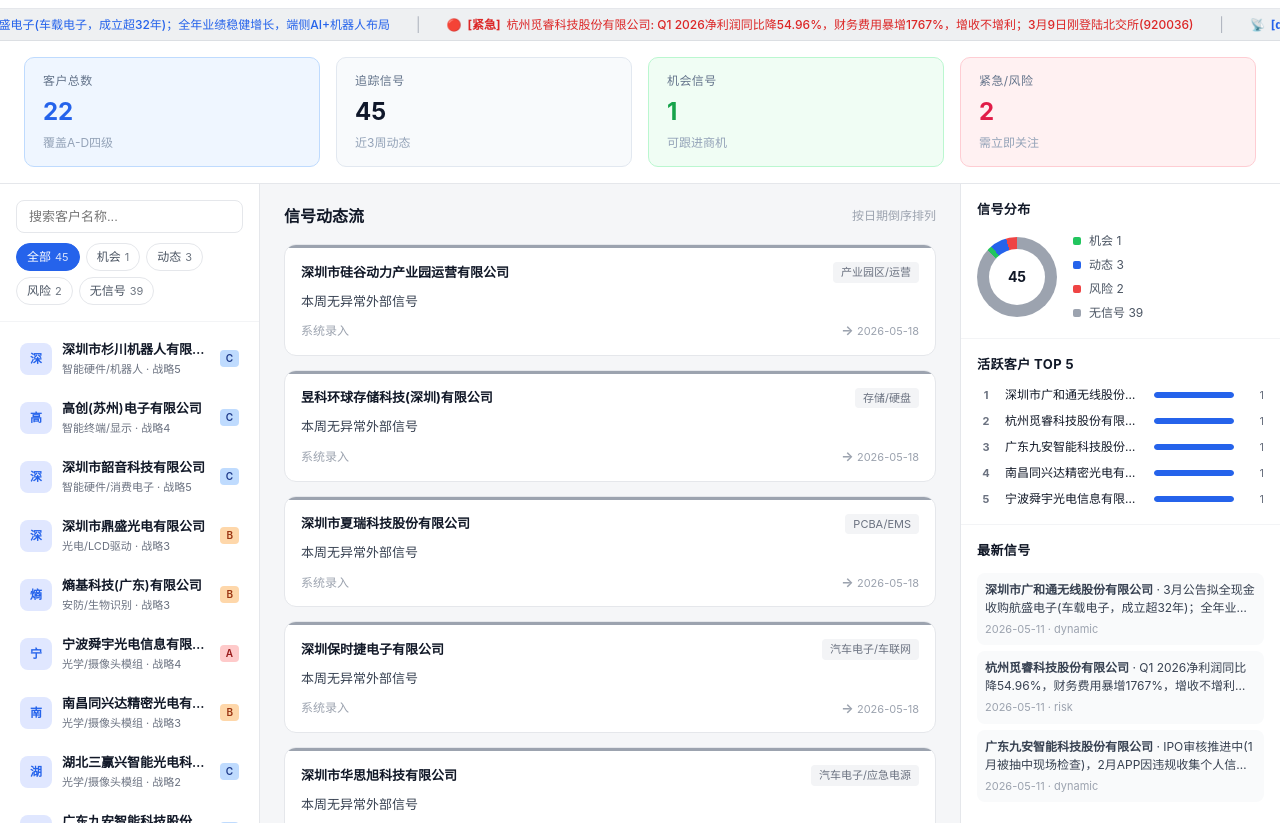
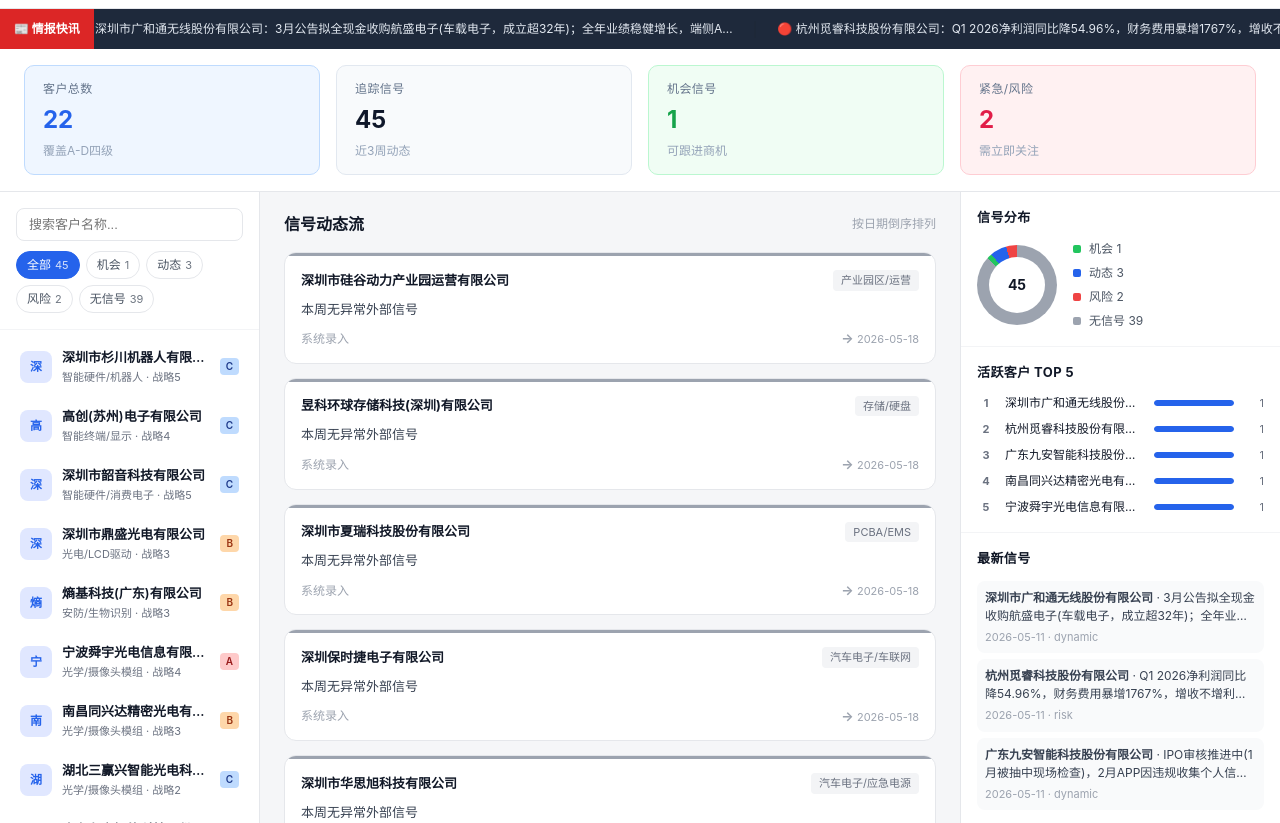
Before and after one commit to andy-vunion/hermes-tool-tutorial, a plain HTML site: page customer-intel.html in a window 1280 px wide. Shown: the part 47-870 px from the top of the page. Drawn offline with Linux system fonts and the light colour scheme; no server answers.

Commit message:
feat: 专业新闻滚动条 — 深色📰情报快讯+可点击标题+按客户跳转

```diff
--- a/customer-intel.html
+++ b/customer-intel.html
@@ -20,14 +20,15 @@ html,body{height:100%;font-family:-apple-system,BlinkMacSystemFont,"Segoe UI",Ro
 .btn-primary{background:#2563eb;color:#fff;border-color:#2563eb}
 .btn-primary:hover{background:#1d4ed8}
 
-.ticker{background:#eef0f2;border-bottom:1px solid #dcdfe3;height:32px;overflow:hidden;white-space:nowrap;display:flex;align-items:center}
-.ticker-track{display:flex;animation:ticker-scroll 60s linear infinite;min-width:max-content}
+.news-ticker{display:flex;align-items:center;height:40px;background:#1e293b;overflow:hidden}
+.ticker-label{flex-shrink:0;background:#dc2626;color:#fff;padding:0 14px;height:100%;display:flex;align-items:center;font-size:12px;font-weight:700;gap:4px}
+.ticker-scroll{flex:1;overflow:hidden;position:relative}
+.ticker-track{display:flex;gap:0;white-space:nowrap;animation:ticker-scroll 80s linear infinite}
 .ticker-track:hover{animation-play-state:paused}
+.ticker-item{display:inline-flex;align-items:center;gap:4px;padding:0 20px;color:#e2e8f0;font-size:12px;cursor:pointer;text-decoration:none;flex-shrink:0}
+.ticker-item:hover{color:#fff}
+.ticker-item .sep{color:#475569;margin:0 8px}
 @keyframes ticker-scroll{0%{transform:translateX(0)}100%{transform:translateX(-50%)}}
-.ticker-item{display:inline-flex;align-items:center;gap:6px;font-size:12px;font-weight:500;padding:0 24px;flex-shrink:0;white-space:nowrap}
-.ticker-item.urgent{color:#dc2626}
-.ticker-item.normal{color:#2563eb}
-.ticker-sep{color:#9ca3af;margin:0 2px;font-weight:300}
 
 .kpi-bar{display:flex;gap:16px;padding:16px 24px;background:#fff;border-bottom:1px solid #e5e7eb;overflow-x:auto}
 .kpi-card{flex:1;min-width:140px;padding:14px 18px;border-radius:10px;background:#f8fafc;border:1px solid #e2e8f0;display:flex;flex-direction:column;gap:4px}
@@ -43,7 +44,7 @@ html,body{height:100%;font-family:-apple-system,BlinkMacSystemFont,"Segoe UI",Ro
 .kpi-card.accent-rose{border-color:#fecdd3;background:#fff1f2}
 .kpi-card.accent-rose .value{color:#e11d48}
 
-.layout{display:flex;height:calc(100vh - 56px - 32px - 73px);overflow:hidden}
+.layout{display:flex;height:calc(100vh - 56px - 40px - 73px);overflow:hidden}
 
 .sidebar{width:260px;background:#fff;border-right:1px solid #e5e7eb;display:flex;flex-direction:column;flex-shrink:0}
 .sidebar-header{padding:16px;border-bottom:1px solid #f3f4f6}
@@ -180,8 +181,11 @@ html,body{height:100%;font-family:-apple-system,BlinkMacSystemFont,"Segoe UI",Ro
   </div>
 </div>
 
-<div class="ticker" id="ticker-bar">
-  <div class="ticker-track" id="ticker-track"></div>
+<div class="news-ticker">
+  <div class="ticker-label">📰 情报快讯</div>
+  <div class="ticker-scroll">
+    <div class="ticker-track" id="tickerTrack"></div>
+  </div>
 </div>
 
 <div class="kpi-bar" id="kpi-bar">
@@ -1193,7 +1197,7 @@ function init() {
   }
   processData();
   renderKPI();
-  renderTicker();
+  renderNewsTicker();
   renderCustomerList();
   renderStream();
   renderRightPanel();
@@ -1227,31 +1231,30 @@ function renderKPI() {
   document.getElementById('kpi-alerts').textContent = alerts;
 }
 
-function renderTicker() {
-  const track = document.getElementById('ticker-track');
+function renderNewsTicker() {
+  const track = document.getElementById('tickerTrack');
   const signals = appData.tracking.filter(function(t) {
-    return t.signal_type !== 'none' || t.alert;
+    return t.signal_type !== 'none' && t.signal_summary !== '本周无异常外部信号';
   });
   signals.sort(function(a, b) {
-    return b.created_at.localeCompare(a.created_at);
+    return b._date.localeCompare(a._date) || (b.id - a.id);
   });
-
-  if (signals.length === 0) {
-    track.innerHTML = '<span class="ticker-item normal">📡 暂无紧急信号，所有客户状态正常</span>';
+  const top = signals.slice(0, 20);
+
+  if (top.length === 0) {
+    track.innerHTML = '<span class="ticker-item" style="color:#94a3b8">📡 暂无实质情报信号</span>';
     return;
   }
 
-  const items = signals.map(function(t) {
-    const isUrgent = !!t.alert;
-    const icon = isUrgent ? '🔴' : '📡';
-    const cssClass = isUrgent ? 'urgent' : 'normal';
-    const label = isUrgent ? '紧急' : t.signal_type;
-    const summary = t.signal_summary.length > 60 ? t.signal_summary.substring(0, 60) + '…' : t.signal_summary;
-    return '<span class="ticker-item ' + cssClass + '">' + icon + ' <strong>[' + label + ']</strong> ' + escapeHtml(t.customer_name) + ': ' + escapeHtml(summary) + '</span>';
+  const iconMap = {risk: '🔴', alert: '🔴', opportunity: '💡', dynamic: '📊'};
+  const items = top.map(function(t) {
+    const icon = iconMap[t.signal_type] || '📊';
+    const summary = t.signal_summary.length > 40 ? t.signal_summary.substring(0, 40) + '…' : t.signal_summary;
+    return '<a class="ticker-item" onclick="showCustomerDetailByName(\'' + escapeJs(t.customer_name) + '\')" data-customer-name="' + escapeHtml(t.customer_name) + '">' + icon + ' ' + escapeHtml(t.customer_name) + '：' + escapeHtml(summary) + '</a>';
   });
 
   var doubled = items.concat(items);
-  track.innerHTML = doubled.join('<span class="ticker-sep">|</span>');
+  track.innerHTML = doubled.join('<span class="sep">|</span>');
 }
 
 function renderCustomerList() {
```
